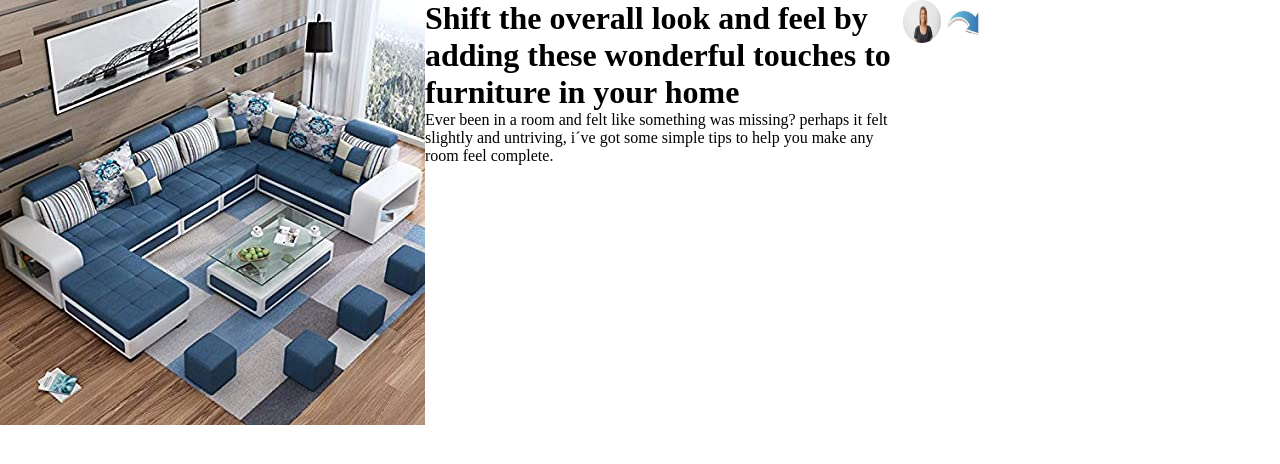
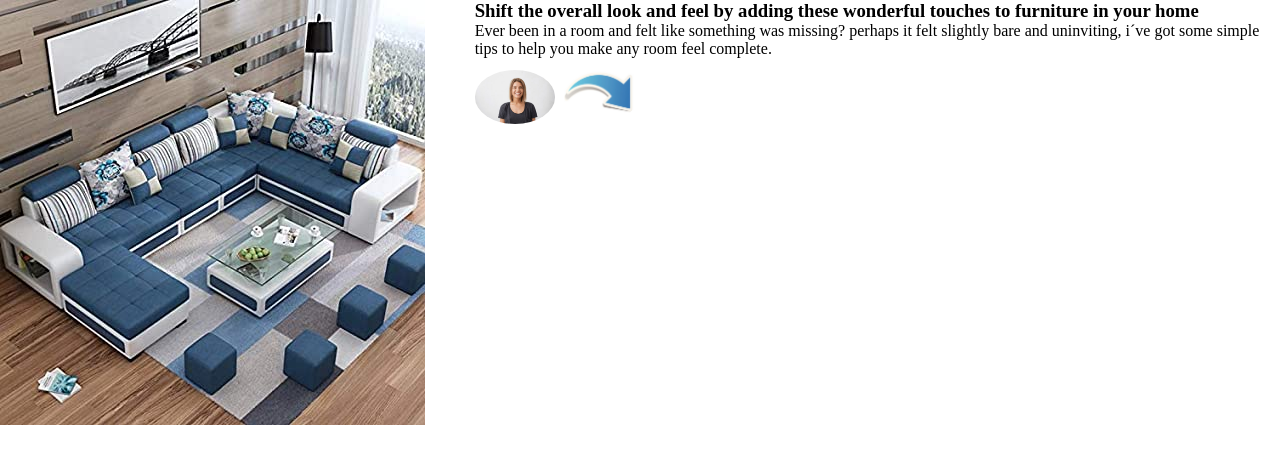
Before and after one commit to KristomeisterDev/Sesion_06_Tarea, a plain HTML site: page index.html in a window 1280 px wide. Drawn offline with Linux system fonts and the light colour scheme.

Commit message:
se agregaron containers

```diff
--- a/index.html
+++ b/index.html
@@ -8,24 +8,27 @@
     <link rel="stylesheet" href="styles.css">
 </head>
 <body>
-    <div id="container" class="cardContainer">
+    <section id="container" class="Container">
         <div id="leftSideCard">
             <img id="image" src="./Resources/Furniture.jpeg" alt="Aqui se muestra la imagen">
         </div>
         <div id="rightsideCard">
+            <article>
             <h1>
                 Shift the overall look and feel by adding these wonderful touches to furniture in your home
             </h1>
             <p>
                 Ever been in a room and felt like something was missing?
-                perhaps it felt slightly and untriving, i´ve got some
+                perhaps it felt slightly bare and uninviting, i´ve got some
                 simple tips to help you make any room feel complete.
             </p>
+            </article>
+            <div rightsidecardimage>
+                <img id="imagePerson" class="littleImage" src="./Resources/person.jpg" alt="Aqui se muestra la imagen">
+                <img id="imageArrow" class="littleImage" src="./Resources/arrows.jpg" alt="Aqui se muestra la imagen">
+            </div>
         </div>
-        <div rightsidecardimage>
-            <img id="imagePerson" class="littleImage" src="./Resources/person.jpg" alt="Aqui se muestra la imagen">
-            <img id="imageArrow" class="littleImage" src="./Resources/arrows.jpg" alt="Aqui se muestra la imagen">
-        </div>
-    </div>
+       </section>
+    </>
 </body>
 </html>
--- a/styles.css
+++ b/styles.css
@@ -16,7 +16,6 @@
     display: flex;
     flex-direction: row;
 }
-
 #rightImage{
     width: 100%;
     height: 100%;
```
